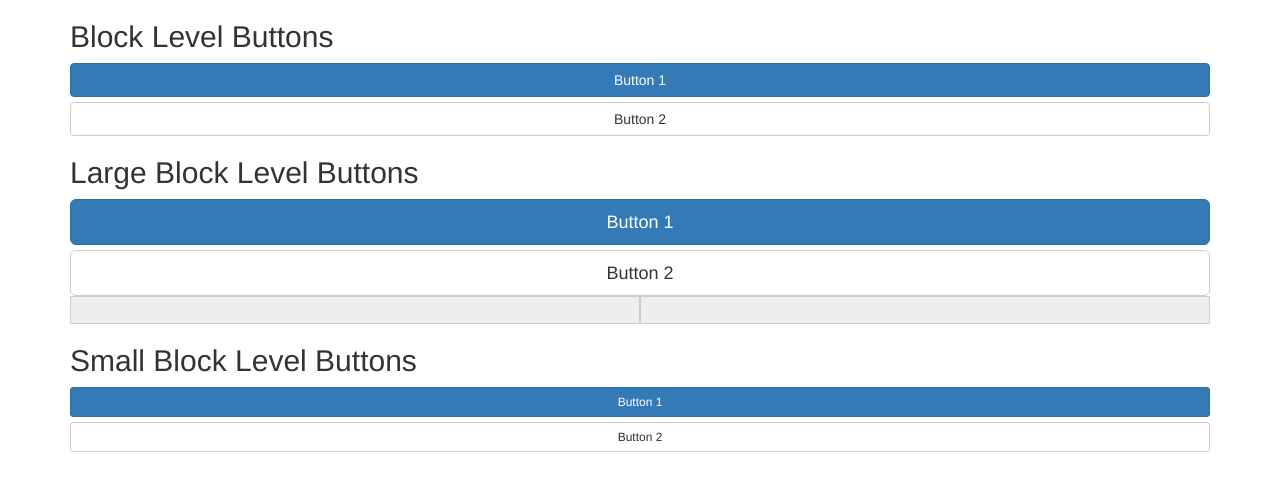
After one commit to zubair-ce07/Travelanche, a CodeIgniter app: the page made by application/views/btn.html in a window 1280 px wide. The commit adds this page. Shown: the top 491 px of the page. Run offline with CodeIgniter, Linux system fonts and the light colour scheme; some libraries are stand-ins or nearby versions.

Commit message:
5 button added

```diff
--- a/application/config/config.php
+++ b/application/config/config.php
@@ -23,7 +23,7 @@ defined('BASEPATH') OR exit('No direct script access allowed');
 | a PHP script and you can easily do that on your own.
 |
 */
-$config['base_url'] = 'http://localhost:80/travelanche';
+$config['base_url'] = 'http://localhost:81/travelanche';
 
 /*
 |--------------------------------------------------------------------------
--- /dev/null
+++ b/application/views/btn.html
@@ -0,0 +1,30 @@
+<!DOCTYPE html>
+<html lang="en">
+<head>
+  <title>Bootstrap Example</title>
+  <meta charset="utf-8">
+  <meta name="viewport" content="width=device-width, initial-scale=1">
+  <link rel="stylesheet" href="https://maxcdn.bootstrapcdn.com/bootstrap/3.3.7/css/bootstrap.min.css">
+  <script src="https://ajax.googleapis.com/ajax/libs/jquery/3.2.1/jquery.min.js"></script>
+  <script src="https://maxcdn.bootstrapcdn.com/bootstrap/3.3.7/js/bootstrap.min.js"></script>
+</head>
+<body>
+
+<div class="container">
+  <h2>Block Level Buttons</h2>
+  <button type="button" class="btn btn-primary btn-block">Button 1</button>
+  <button type="button" class="btn btn-default btn-block">Button 2</button>
+
+  <h2>Large Block Level Buttons</h2>
+  <button type="button" class="btn btn-primary btn-lg btn-block">Button 1</button>
+  <button type="button" class="btn btn-default btn-lg btn-block">Button 2</button>
+  <span class="input-group-addon"><i class="glyphicon glyphicon-cars"></i></span>
+  <span class="input-group-addon"><i class="fa fa-user-structure fa-2x"></i></span>
+
+  <h2>Small Block Level Buttons</h2>
+  <button type="button" class="btn btn-primary btn-sm btn-block">Button 1</button>
+  <button type="button" class="btn btn-default btn-sm btn-block">Button 2</button>
+</div>
+
+</body>
+</html>
```
Also changed, not shown: application/views/Login/main.php (+41 -8 lines).
